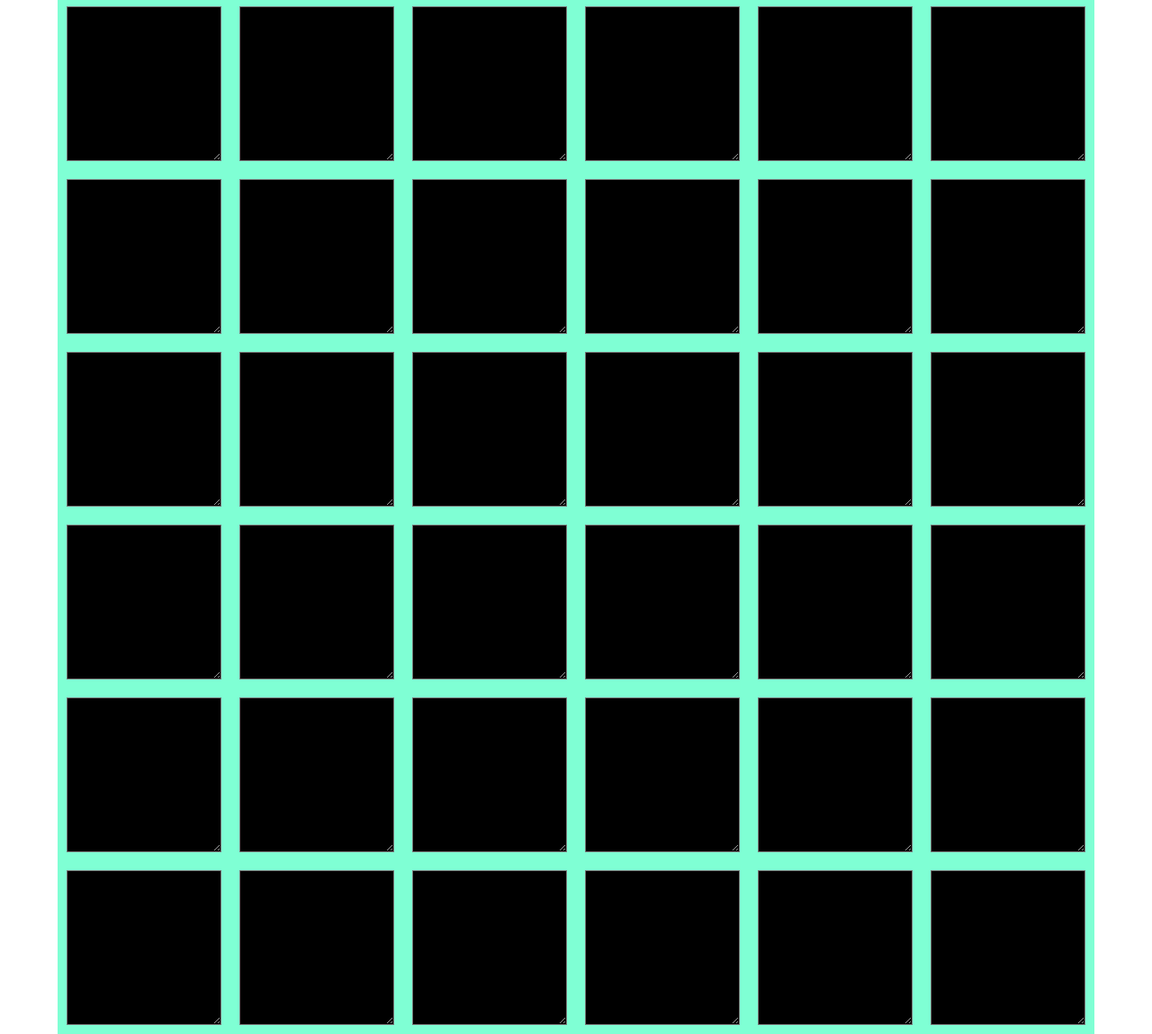
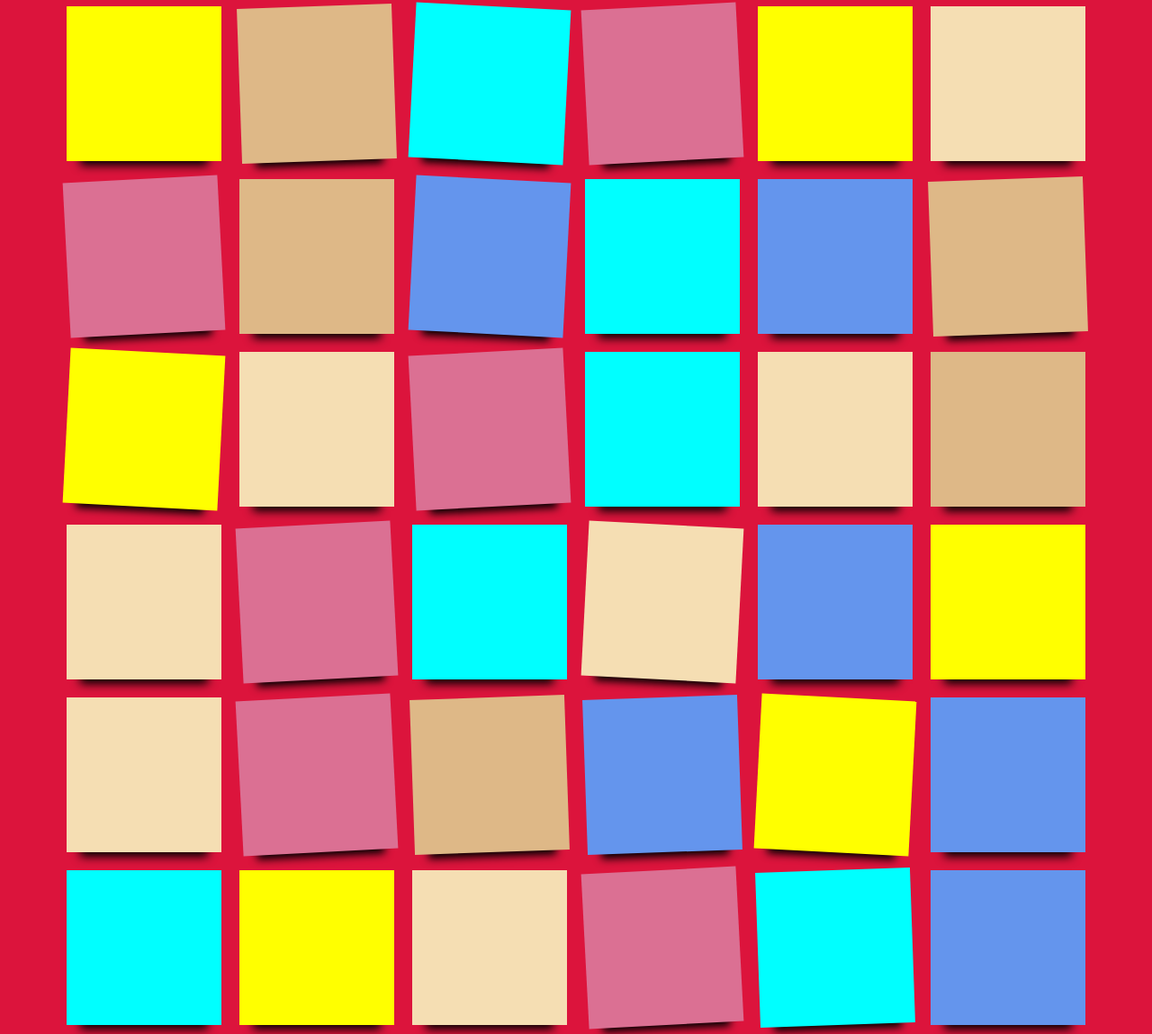
Before and after one commit to izaankhan0/to-do-list, a plain HTML site: page index.html in a window 1280 px wide. Shown: the part 153-1302 px from the top of the page at 90% size. Drawn offline with Linux system fonts and the light colour scheme.

Commit message:
added colors to the notes and shadow to bottom and sticky notes effect

```diff
--- a/styles/style.css
+++ b/styles/style.css
@@ -7,6 +7,7 @@
     flex-direction: column;
     /* justify-content: center; */
     align-items: center;
+    background-color: crimson;
 }
 .header{
     background-color: rgb(33, 33, 33);
@@ -25,7 +26,7 @@ h1{
     font-family: Verdana, Geneva, Tahoma, sans-serif;
 }
 .notes{
-    background-color: aquamarine;
+    /* background-color: aquamarine; */
     width: 90vw;
 }
 .row{
@@ -38,5 +39,52 @@ h1{
     /* height: 210px; */
     width: 16%;
     margin: 10px;
-    background-color: black;
+    background-color: wheat;
+    resize: none;
+    color: black;
+    font-weight: 500;
+    display: flex;
+    justify-content: center;
+    align-items: center;
+    font-size: 20px;
+    font-family: monospace;
+    border: none;
+    box-shadow: 0px 20px 10px -15px black;
+
 }
+.note-1{ background-color: yellow; }
+.note-2{background-color: burlywood; transform:rotate(-2deg);}
+.note-3{background-color: aqua;  transform:rotate(3deg);}
+.note-4{background-color: palevioletred;  transform:rotate(-3deg);}
+.note-5{ background-color: yellow; }
+.note-6{}
+.note-7{background-color: palevioletred;  transform:rotate(-3deg);}
+.note-8{background-color: burlywood;}
+.note-9{background-color: cornflowerblue;  transform:rotate(3deg);}
+.note-10{background-color: aqua;}
+.note-11{background-color: cornflowerblue;}
+.note-12{background-color: burlywood; transform:rotate(-2deg);}
+.note-13{ background-color: yellow ; transform:rotate(3deg); }
+.note-14{}
+.note-15{background-color: palevioletred;  transform:rotate(-3deg);}
+.note-16{background-color: aqua;}
+.note-17{}
+.note-18{background-color: burlywood;}
+.note-19{}
+.note-20{background-color: palevioletred;  transform:rotate(-3deg);}
+.note-21{background-color: aqua;}
+.note-22{  transform:rotate(3deg);}
+.note-23{background-color: cornflowerblue;}
+.note-24{ background-color: yellow; }
+.note-25{}
+.note-26{background-color: palevioletred;  transform:rotate(-3deg);}
+.note-27{background-color: burlywood; transform:rotate(-2deg);}
+.note-28{background-color: cornflowerblue; transform:rotate(-2deg);}
+.note-29{ background-color: yellow ; transform:rotate(3deg); }
+.note-30{background-color: cornflowerblue;}
+.note-31{background-color: aqua;}
+.note-32{ background-color: yellow; }
+.note-33{}
+.note-34{background-color: palevioletred;  transform:rotate(-3deg);}
+.note-35{background-color: aqua; transform:rotate(-2deg);}
+.note-36{background-color: cornflowerblue;}
```
